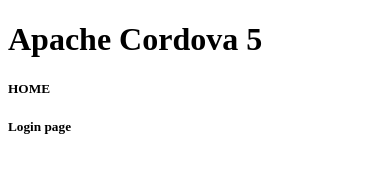
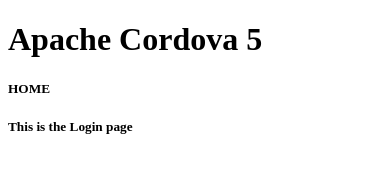
Before and after one commit to kaushalc/snaprx, a plain HTML site: page index.html at #!/login in a window 390 px wide. Drawn offline with Linux system fonts and the light colour scheme; some packages are replaced by stand-ins of ours.

Commit message:
made some small change to login.html

```diff
--- a/html/Login.html
+++ b/html/Login.html
@@ -1 +1 @@
-<h5> Login page </h5>
+<h5> This is the Login page </h5>
```
